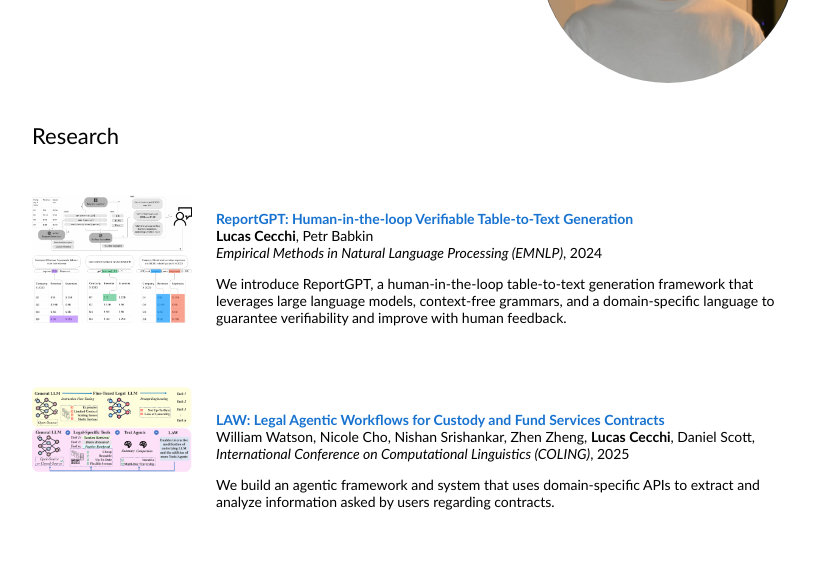
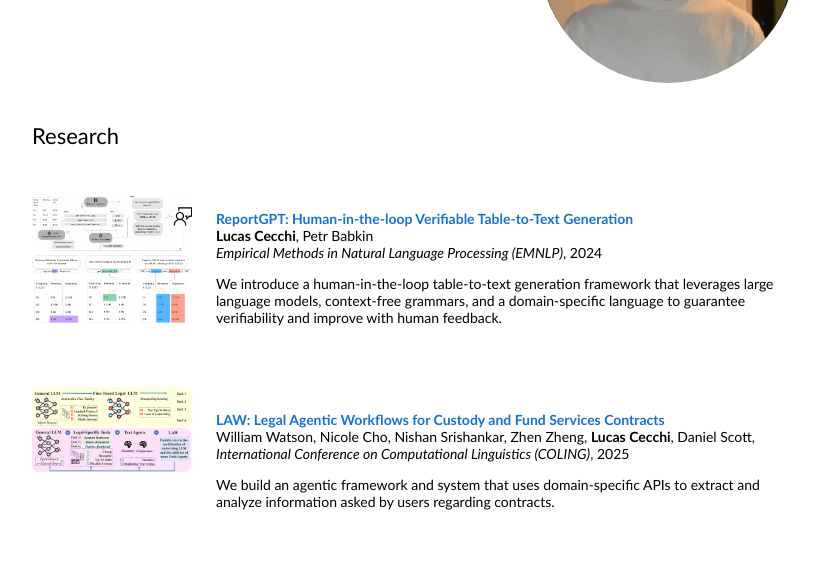
Before and after one commit to Lucasc-99/Lucasc-99.github.io, a plain HTML site: page index.html in a window 1280 px wide. Shown: the part 196-772 px from the top of the page, without its empty margins (224-1051 px from the left). Drawn offline with Linux system fonts and the light colour scheme.

Commit message:
update reportgpt

```diff
--- a/index.html
+++ b/index.html
@@ -74,7 +74,7 @@
                 <br>
                 <p></p>
                 <p>
-                We introduce ReportGPT, a human-in-the-loop table-to-text generation framework that leverages large language models, context-free grammars, and a domain-specific language to guarantee verifiability and improve with human feedback.
+                We introduce a human-in-the-loop table-to-text generation framework that leverages large language models, context-free grammars, and a domain-specific language to guarantee verifiability and improve with human feedback.
                 </p>
               </td>
             </tr>
```
